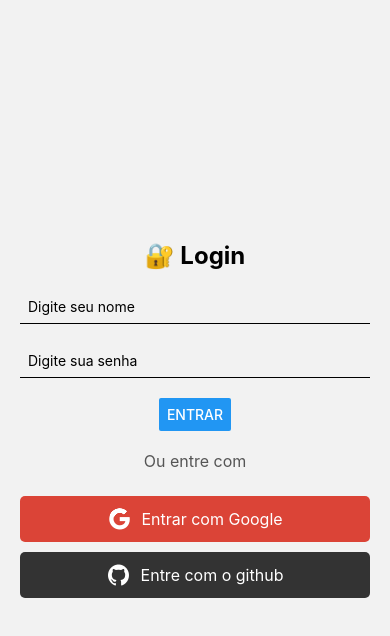
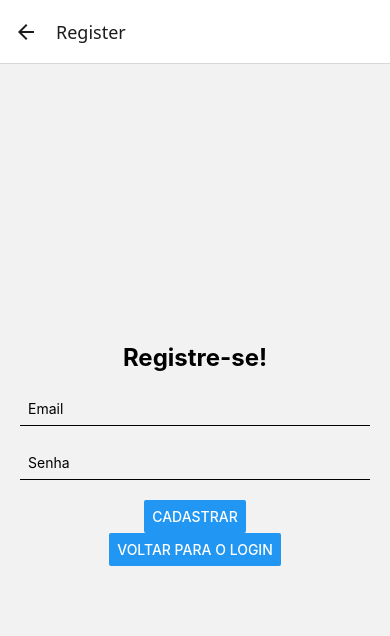
Before and after one commit to kelsonvictr/aula03_mobile_2025_1, a React Native app: screen /Register in a window 390 px wide. Shown: the top 636 px of the page. Built offline with nearby package versions, Linux system fonts and the light colour scheme.

Commit message:
aula register

```diff
--- a/src/config/firebaseConfig.js
+++ b/src/config/firebaseConfig.js
@@ -1,6 +1,7 @@
 
 import { initializeApp } from "firebase/app";
 import { getFirestore } from 'firebase/firestore'
+import { getAuth } from 'firebase/auth'
 import {
   API_KEY,
   AUTH_DOMAIN,
@@ -23,5 +24,6 @@ const firebaseConfig = {
 // Initialize Firebase
 const app = initializeApp(firebaseConfig);
 const db = getFirestore(app)
+const auth = getAuth(app)
 
-export { db }
+export { db, auth }
--- a/src/navigation/AppNavigation.js
+++ b/src/navigation/AppNavigation.js
@@ -7,6 +7,7 @@ import DetailsScreen from '../screens/DetailsScreen'
 import LoginScreen2 from '../screens/LoginScreen'
 import ProfileScreen from '../screens/ProfileScreen'
 import CursoFormScreen from '../screens/CursoFormScreen'
+import RegisterScreen from '../screens/RegisterScreen'
 
 const Stack = createNativeStackNavigator()
 const Tab = createBottomTabNavigator()
@@ -36,6 +37,7 @@ const AppNavigation = () => {
         <Stack.Screen name="Main" component={MainTabs} options={{ headerShown: false }} ></Stack.Screen>
         <Stack.Screen name="Details" component={DetailsScreen} ></Stack.Screen>
         <Stack.Screen name="CursoForm" component={CursoFormScreen}></Stack.Screen>
+        <Stack.Screen name="Register" component={RegisterScreen}></Stack.Screen>
     </Stack.Navigator>
   )
 }
--- a/src/screens/LoginScreen.js
+++ b/src/screens/LoginScreen.js
@@ -30,6 +30,10 @@ const LoginScreen = ({ navigation }) => {
 
        <Button title="Entrar" onPress={() => navigation.replace('Main') } />
 
+       <Text style={styles.orText}>Ainda não tem conta?</Text>
+       <Button title='Cadastre-se' onPress={() => navigation.navigate('Register')} />
+
+
        <Text style={styles.orText}>Ou entre com</Text>
 
         {/* Botão do Google */}
--- /dev/null
+++ b/src/screens/RegisterScreen.js
@@ -0,0 +1,56 @@
+import { View, Text, StyleSheet, TextInput, Button, Alert } from 'react-native'
+import React from 'react'
+import { auth } from '../config/firebaseConfig'
+import { createUserWithEmailAndPassword } from 'firebase/auth'
+import { useState } from 'react'
+
+const RegisterScreen = ({ navigation })=> {
+
+    const [email, setEmail] = useState("")
+    const [senha, setSenha] = useState("")
+
+    const handleRegister = async () => {
+        try {
+            console.log("Iniciando registro...")
+            await createUserWithEmailAndPassword(auth, email, senha)
+            Alert.alert('Sucesso', 'Conta criado com sucesso!')
+            navigation.replace('Main')
+        } catch (error) {
+            console.error('Erro ao registrar: ', error)
+            Alert.alert('Erro', error.message)
+        }
+    }
+
+  return (
+    <View style={styles.container}>
+      <Text style={styles.title}>Registre-se!</Text>
+
+      <TextInput
+        placeholder="Email"
+        style={styles.input}
+        value={email}
+        onChangeText={setEmail}
+       />
+
+      <TextInput
+        placeholder="Senha"
+        style={styles.input}
+        secureTextEntry
+        value={senha}
+        onChangeText={setSenha}
+       />
+
+       <Button title="Cadastrar" onPress={handleRegister} />
+       <Button title="Voltar para o Login" onPress={() => navigation.goBack()} />
+
+    </View>
+  )
+}
+
+const styles = StyleSheet.create({
+    container: { flex: 1, justifyContent: 'center', alignItems: 'center', padding: 20 },
+    title: { fontSize: 24, fontWeight: 'bold', marginBottom: 20 },
+    input: { width: '100%', borderBottomWidth: 1, marginBottom: 20, padding: 8 },
+  })
+
+export default RegisterScreen
```
Also changed, not shown: src/context/AuthContext.js (added, +28 -0 lines).
